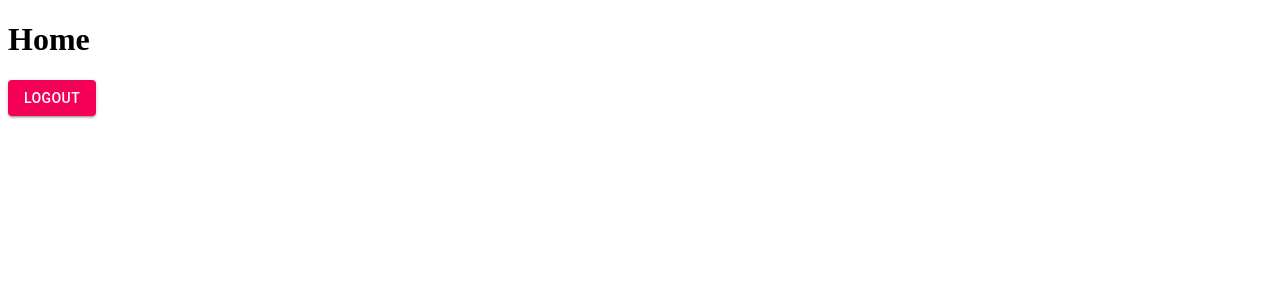
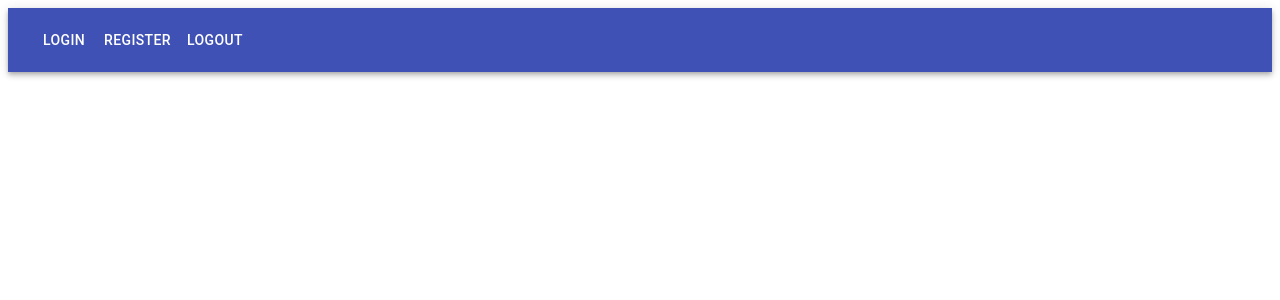
Before and after one commit to THE-COUNT-OF-MONEY/The-Count-of-Money, a React (Create React App) app in the folder front-end/: page / in a window 1280 px wide. Shown: the top 300 px of the page. Built offline with nearby package versions, Linux system fonts and the light colour scheme.

Commit message:
Update Homepage

```diff
--- a/front-end/package.json
+++ b/front-end/package.json
@@ -3,11 +3,15 @@
   "version": "0.1.0",
   "private": true,
   "dependencies": {
+    "@material-ui/core": "^4.11.0",
+    "@material-ui/icons": "^4.9.1",
     "@testing-library/jest-dom": "^5.11.5",
     "@testing-library/react": "^11.1.1",
     "@testing-library/user-event": "^12.2.0",
+    "firebase": "^8.1.1",
     "react": "^17.0.1",
     "react-dom": "^17.0.1",
+    "react-router-dom": "^5.2.0",
     "react-scripts": "4.0.0",
     "web-vitals": "^0.2.4"
   },
--- a/front-end/src/Home.js
+++ b/front-end/src/Home.js
@@ -1,13 +1,10 @@
 import React from "react"
-import Button from "@material-ui/core/Button"
+import Navbar from "./Navbar"
 
 const Home = () => {
     return (
         <div>
-            <h1>Home</h1>
-            <Button variant="contained" color="secondary">
-                Logout
-            </Button>
+            <Navbar />
         </div>
     )
 }
--- /dev/null
+++ b/front-end/src/Navbar.js
@@ -0,0 +1,33 @@
+import React from 'react';
+import { makeStyles } from '@material-ui/core/styles';
+import AppBar from '@material-ui/core/AppBar';
+import Toolbar from '@material-ui/core/Toolbar';
+import Button from '@material-ui/core/Button';
+
+const useStyles = makeStyles((theme) => ({
+  root: {
+    flexGrow: 1,
+  },
+  menuButton: {
+    marginRight: theme.spacing(2),
+  },
+  title: {
+    flexGrow: 1,
+  },
+}));
+
+export default function ButtonAppBar() {
+  const classes = useStyles();
+
+  return (
+    <div className={classes.root}>
+      <AppBar position="static">
+        <Toolbar>
+          <Button color="inherit" className={classes.login}>Login</Button>
+          <Button color="inherit" className={classes.register}>Register</Button>
+          <Button color="inherit" className={classes.logout}>Logout</Button>
+        </Toolbar>
+      </AppBar>
+    </div>
+  );
+}
```
Also changed, not shown: 2 other files (tests, documents, lock files or other folders).
